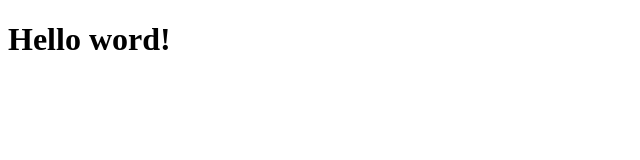
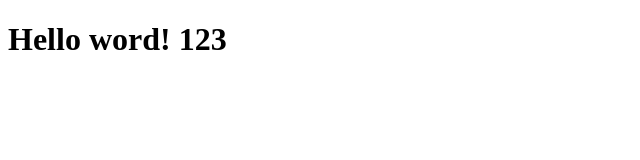
Before and after one commit to harimasyoga/latihan1_revou, a plain HTML site: page index.html in a window 1280 px wide. Shown: the full height of the page, 0-640 px from the left. Drawn offline with Linux system fonts and the light colour scheme.

Commit message:
second commit

```diff
--- a/index.html
+++ b/index.html
@@ -7,7 +7,7 @@
     </head>
     <body>
         <h1>
-            Hello word!
+            Hello word! 123
         </h1>
     </body>
 </html>
```
